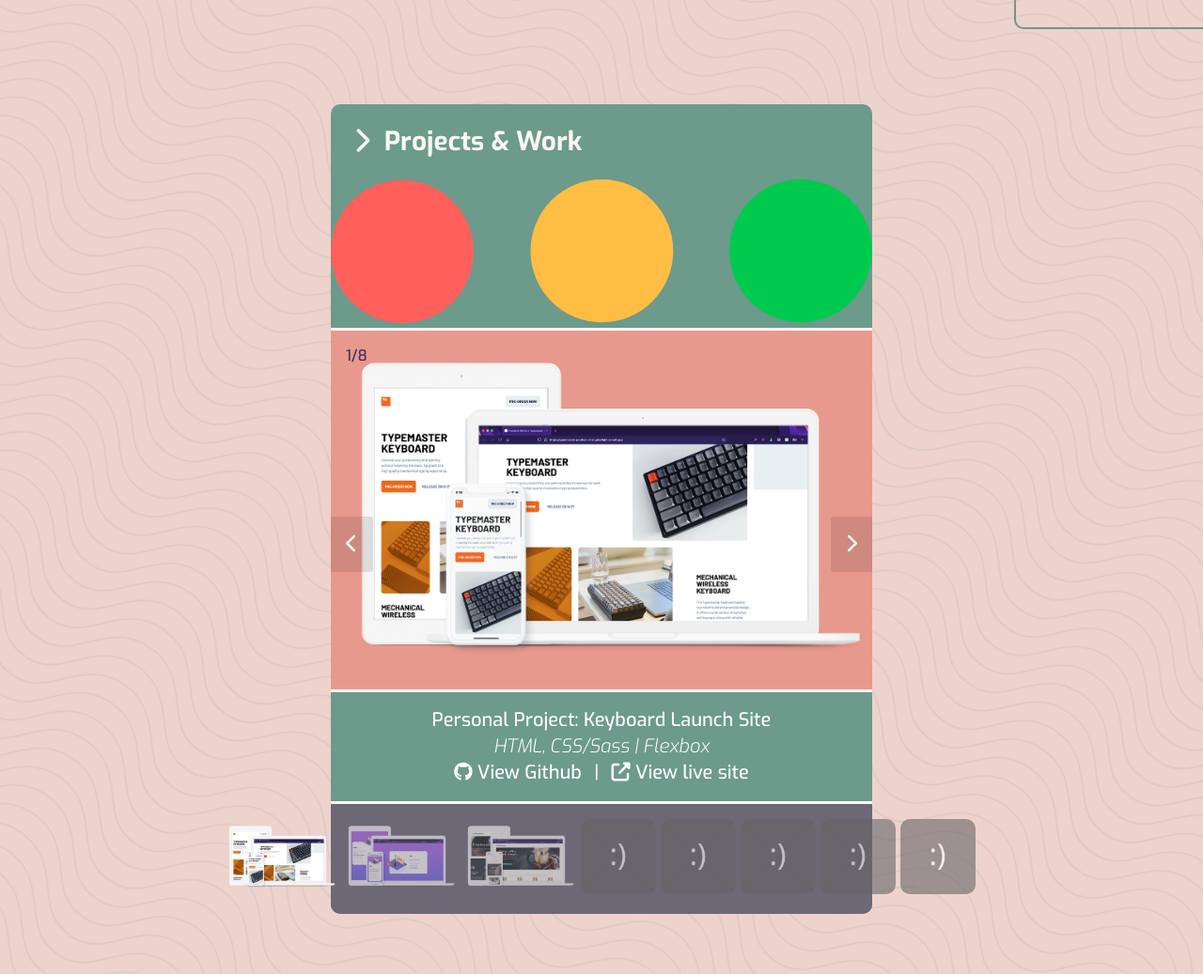
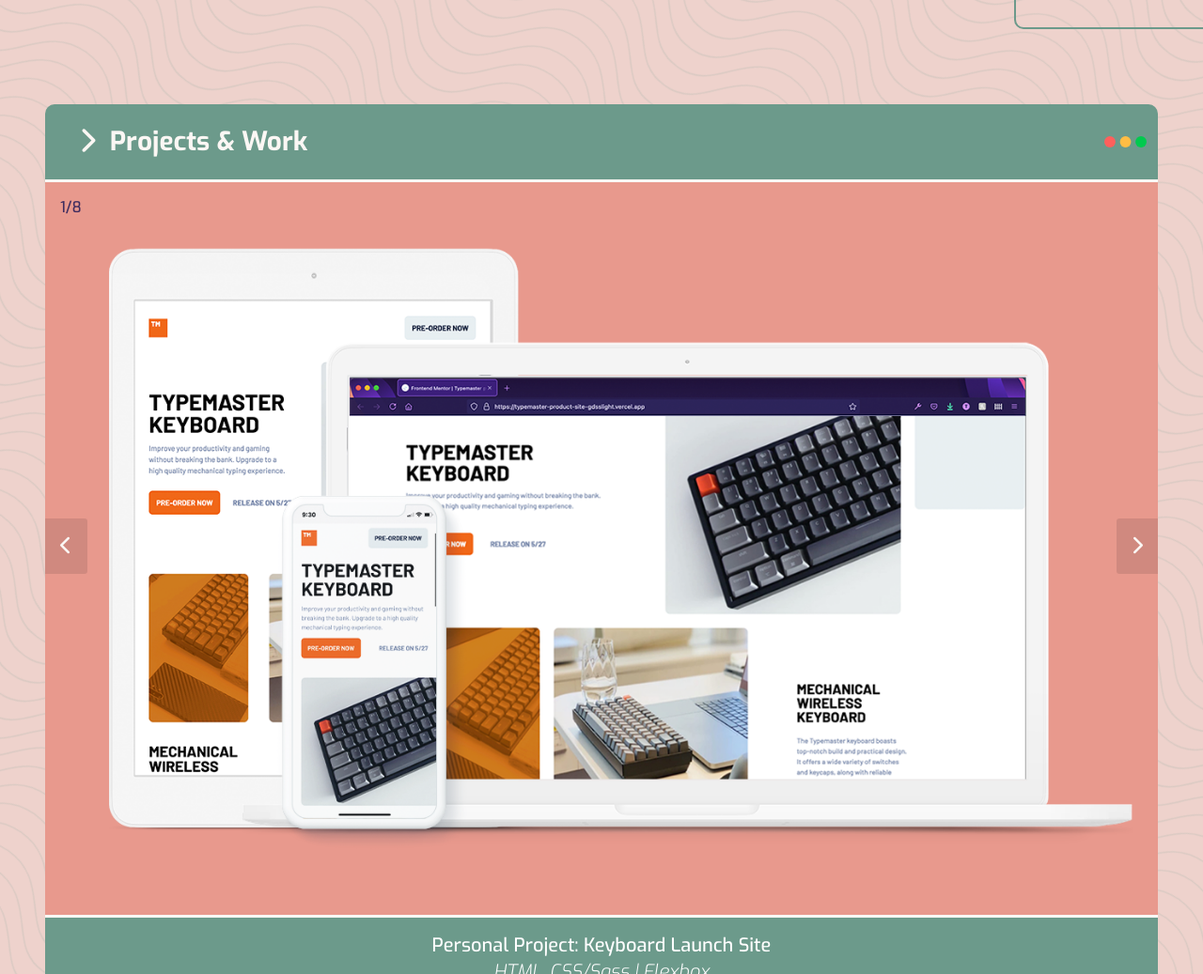
Before and after one commit to TayConn/DarkPortfolio, a website: page index.html in a window 1280 px wide. Shown: the part 1763-2800 px from the top of the page at 94% size. Drawn offline with nearby package versions, Linux system fonts and the light colour scheme.

Commit message:
styling adjustments
nav styling

```diff
--- a/CSS/_main.scss
+++ b/CSS/_main.scss
@@ -5,8 +5,8 @@
     .hamburger{
         background-color: transparent;
         border: 0;
-        color: $primary-color-grey;
-        font-size: 1.25rem;
+        color: $primary-color-green;
+        font-size: 1.75rem;
         cursor: pointer;
         display: none;
     }
@@ -27,11 +27,18 @@
         gap: 3rem;
         justify-content: center;
         align-items: center;
+        color: white;
     }
-
     li{
         border-bottom: 6px solid $primary-color-green;
         font-size: 1.5rem;
+        a{
+            color: white;
+        }
+        a:hover{
+            color: $primary-color-taffy;
+        }
+
     }
 
     li:hover{
@@ -394,14 +401,26 @@
 }
 
 .projects-gallery{
-    width: 45vw;
+    width: auto;
     border-radius: 10px;
 }
 
 .projects-gallery-title{
+    display: flex;
+    flex-flow: row nowrap;
+    justify-content: space-between;
+    align-items: center;
+    gap: .5rem;
+    padding: 0rem .75rem;
+
+    .screen-menu-icon{
+        max-height: .75rem;
+    }
+
     h2{
         padding: 1.5rem;
     }
+
     border-bottom: 3px solid $primary-color-white;
 }
 .projects-wrapper{
@@ -417,8 +436,10 @@
     .slide{
         display: none;
         background-color: $primary-color-taffy;
+        width: 100%;
+        height: auto;
         img{
-            max-height: 35rem;
+            max-height: auto;
         }
     }
     .cursor{
@@ -474,7 +495,7 @@
         display: flex;
         flex-flow: row nowrap;
         gap: 5px;
-        justify-content: flex-start;
+        justify-content: space-evenly;
         align-items: center;
         padding: .5rem 1rem 1rem 1rem;
     }
@@ -532,6 +553,7 @@
             }
 
             a:hover{
+                color: $primary-color-taffy;
                 cursor: pointer;
             }
         }
@@ -539,7 +561,6 @@
         .show{
             margin: 1rem 0 0;
             padding: 1.5rem 0;
-
             display: flex;
             flex-flow: column wrap;
             gap: .5rem;
```
Also changed, not shown: CSS/style.css, 1 other file.
